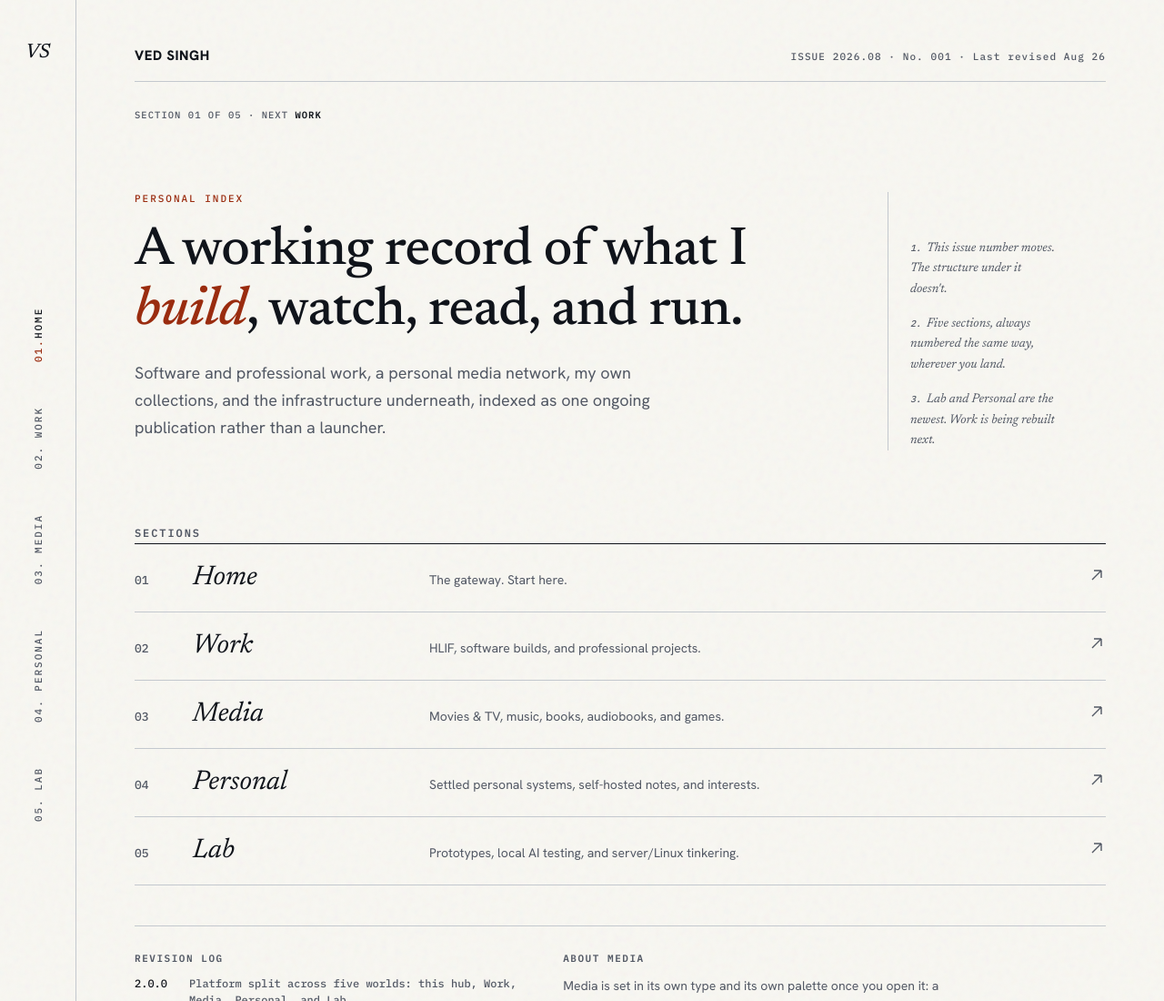
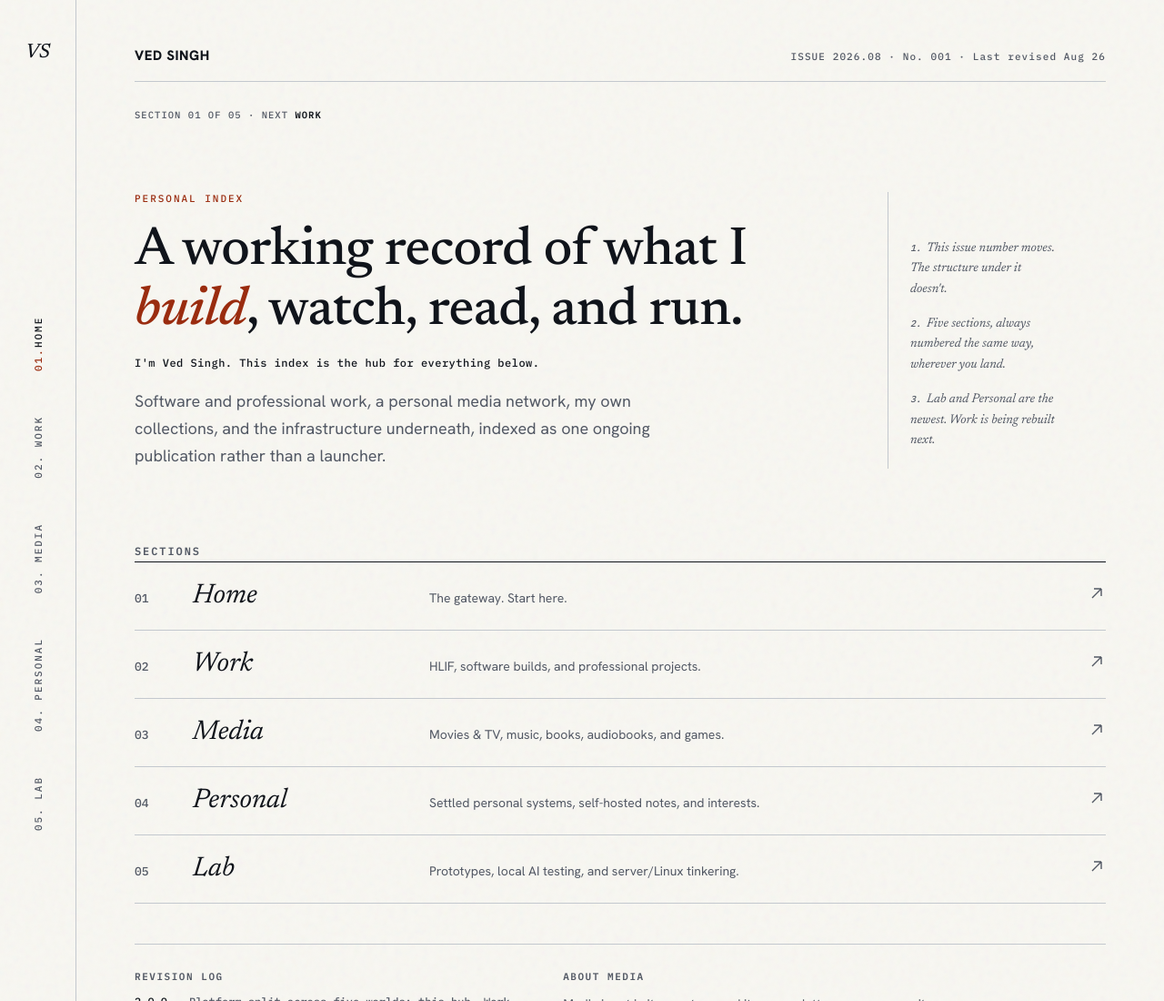
Before and after one commit to VedVenom6/vedsingh-website, a website: page public/index.html in a window 1280 px wide. Shown: the top 1100 px of the page at 91% size. Drawn offline with Linux system fonts and the light colour scheme.

Commit message:
Refine Home and give it a self-contained icon path
Adds an explicit first-person introduction line to the Home hero
("I'm Ved Singh...") alongside its existing section index and
revision log — no structural change, no fabricated bio facts.

Home's favicon and Apple touch icon now point at its own
/icons/home.svg instead of the shared /app-icon.svg /
/apple-touch-icon.svg paths (removed from the Worker in the next
commit); public/manifest.webmanifest updated to match. Home stays on
the shared editorial.css + tokens-cool.css system deliberately — it's
the base "Editorial Index" identity the other worlds diverge from, not
legacy debris.

```diff
--- a/public/assets/editorial.css
+++ b/public/assets/editorial.css
@@ -278,6 +278,15 @@ body.editorial {
   color: var(--ink-soft);
   max-width: 600px;
   margin: 20px 0 0;
+}
+
+.ei-byline {
+  font-family: 'IBM Plex Mono', monospace;
+  font-size: 12px;
+  letter-spacing: 0.04em;
+  color: var(--ink);
+  max-width: 600px;
+  margin: 16px 0 0;
 }
 
 /* ---------- Section head ---------- */
--- a/public/index.html
+++ b/public/index.html
@@ -4,9 +4,13 @@
   <meta charset="utf-8">
   <meta name="viewport" content="width=device-width, initial-scale=1">
   <meta name="theme-color" content="#f7f6f4">
+  <meta name="application-name" content="Ved Singh">
+  <meta name="apple-mobile-web-app-title" content="Ved Singh">
   <meta name="description" content="Ved Singh — a personal index into Work, Media, Personal, and Lab.">
   <title>Ved Singh</title>
-  <link rel="icon" href="/icon.svg" type="image/svg+xml">
+  <link rel="manifest" href="/manifest.webmanifest">
+  <link rel="icon" href="/icons/home.svg" type="image/svg+xml">
+  <link rel="apple-touch-icon" href="/icons/home.svg">
   <link rel="preconnect" href="https://fonts.googleapis.com">
   <link rel="preconnect" href="https://fonts.gstatic.com" crossorigin>
   <link href="https://fonts.googleapis.com/css2?family=Newsreader:ital,wght@0,400;0,500;0,600;0,700;1,400;1,500&family=Hanken+Grotesk:wght@400;500;600;700;800&family=IBM+Plex+Mono:wght@500;600&display=swap" rel="stylesheet">
@@ -51,6 +55,7 @@
         <div class="ei-hero-main">
           <p class="ei-eyebrow">Personal Index</p>
           <h1 class="ei-headline">A working record of what I <em>build</em>, watch, read, and run.</h1>
+          <p class="ei-byline">I'm Ved Singh. This index is the hub for everything below.</p>
           <p class="ei-sub">Software and professional work, a personal media network, my own collections, and the infrastructure underneath, indexed as one ongoing publication rather than a launcher.</p>
         </div>
         <aside class="ei-hero-margin">
```
Also changed, not shown: public/icons/home.svg (added), public/manifest.webmanifest.
